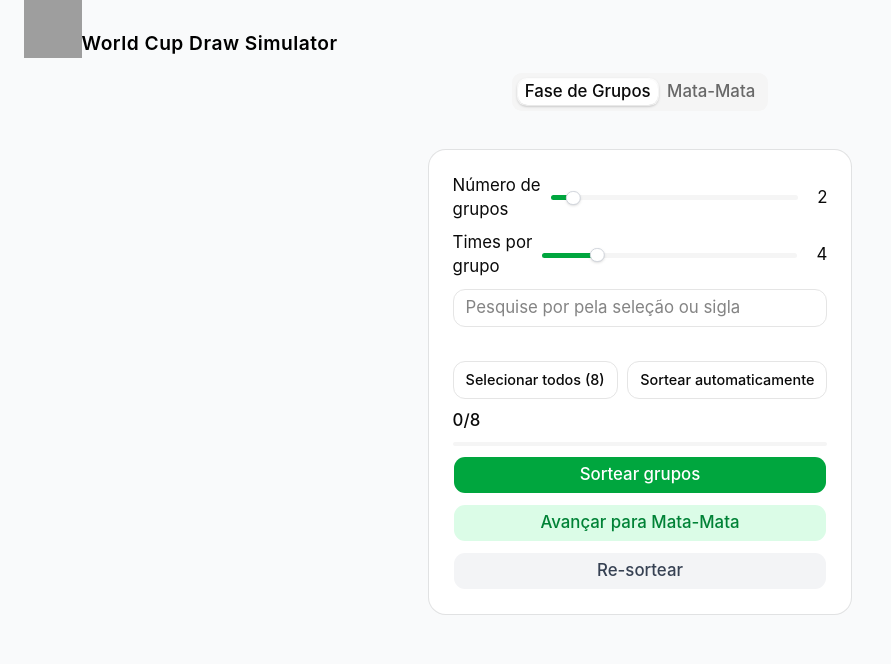
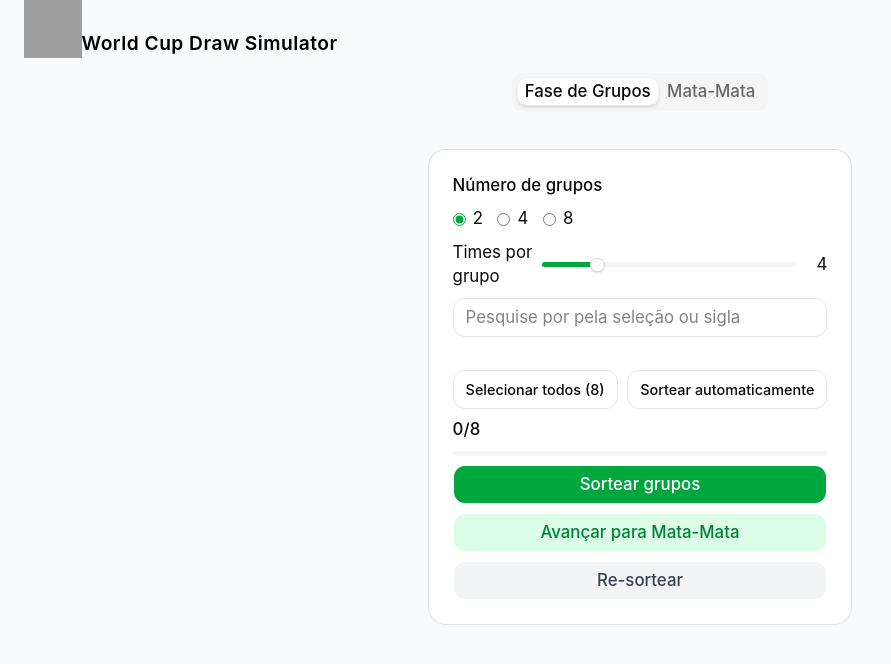
Before and after one commit to JulianQueiroz/world_cup_draw_simulator, a Next.js app: page /home in a window 1280 px wide. Shown: the top 664 px of the page, without its empty margins (0-891 px from the left). Built offline with nearby package versions, Linux system fonts and the light colour scheme; grey boxes are pictures that could not be loaded.

Commit message:
refactor: enhance Menu component with RadioGroup and improve validation logic

```diff
--- a/src/components/Menu/index.tsx
+++ b/src/components/Menu/index.tsx
@@ -1,6 +1,5 @@
 import { DrawMenuState, Group, Team } from '../../types/draw';
 import CompletedSelectionProgress from '../CompletedSelectionProgress';
-import SliderComponent from '../Slider';
 import TeamSelection from '../TeamSelection';
 import { useEffect, useState } from 'react';
 import { shuffleArray } from '../../lib/utils';
@@ -12,6 +11,8 @@ import { validateDrawSelection, validateDuplicateTeams, validateEqualGroupSizes,
 import { drawRepository } from '@/lib/repository/drawRepository';
 import { generateTournamentFromGroups } from '@/lib/knockout/knockout';
 import { buildGroups } from '@/lib/draw/groups';
+import RadioGroup from '../RadioGroup';
+import SliderComponent from '../Slider';
 
 const MAX_TEAMS = 32;
 
@@ -24,35 +25,31 @@ const allTeams: Team[] = data.teams.map((team) => ({
 }));
 
 type Props = {
-  setActiveTab: React.Dispatch<React.SetStateAction<string>>;
+  setActiveTab: (tab: string) => void;
 };
 
 const Menu = ({ setActiveTab }: Props) => {
   const { setGroups, groups, setTournament } = useStore();
-  const [groupsCount, setGroupsCount] = useState<number[]>([2]);
-  const [teamsPerGroup, setTeamsPerGroup] = useState<number[]>([4]);
+  const [groupsCount, setGroupsCount] = useState(2);
+  const [teamsPerGroup, setTeamsPerGroup] = useState(4);
   const [selectedTeams, setSelectedTeams] = useState<Team[]>([]);
   const [error, setError] = useState<string | null>(null);
+  const [isHydrated, setIsHydrated] = useState(false);
 
-  const totalGroups = groupsCount[0];
-  const totalTeamsPerGroup = teamsPerGroup[0];
+  const totalGroups = groupsCount;
+  const totalTeamsPerGroup = teamsPerGroup;
   const maxTeams = Math.min(totalGroups * totalTeamsPerGroup, MAX_TEAMS);
+  const maxTeamsPerGroup = Math.floor(MAX_TEAMS / totalGroups);
   const selectedCount = selectedTeams.length;
-
-  const maxTeamsPerGroup = Math.floor(MAX_TEAMS / totalGroups);
-  const maxGroups = Math.floor(MAX_TEAMS / totalTeamsPerGroup);
-  const [isHydrated, setIsHydrated] = useState(false);
 
   useEffect(() => {
     const savedSettings = drawRepository.loadSettings();
     if (savedSettings) {
       const restoredMaxTeams = Math.min(savedSettings.totalGroups * savedSettings.teamsPerGroup, MAX_TEAMS);
-
-      setGroupsCount([savedSettings.totalGroups]);
-      setTeamsPerGroup([savedSettings.teamsPerGroup]);
+      setGroupsCount(savedSettings.totalGroups);
+      setTeamsPerGroup(savedSettings.teamsPerGroup);
       setSelectedTeams((savedSettings.selectedTeams ?? []).slice(0, restoredMaxTeams));
     }
-
     setIsHydrated(true);
   }, []);
 
@@ -64,49 +61,30 @@ const Menu = ({ setActiveTab }: Props) => {
 
   useEffect(() => {
     if (!isHydrated) return;
-
     const settings: DrawMenuState = {
       totalGroups,
       teamsPerGroup: totalTeamsPerGroup,
       maxTeams,
       selectedTeams,
     };
-
     drawRepository.saveSettings(settings);
   }, [isHydrated, totalGroups, totalTeamsPerGroup, maxTeams, selectedTeams]);
 
   function handleDrawGroups() {
     const selectionError = validateDrawSelection(selectedTeams, maxTeams);
-    if (selectionError) {
-      setError(selectionError);
-      return;
-    }
+    if (selectionError) return setError(selectionError);
 
     const duplicateError = validateDuplicateTeams(selectedTeams);
-    if (duplicateError) {
-      setError(duplicateError);
-      return;
-    }
+    if (duplicateError) return setError(duplicateError);
+
     setError(null);
 
-    const shuffledTeams = shuffleArray(selectedTeams);
-    const groups = buildGroups(shuffledTeams, totalGroups, totalTeamsPerGroup);
-
-    let teamIndex = 0;
-    for (let groupIndex = 0; groupIndex < totalGroups; groupIndex++) {
-      for (let slot = 0; slot < totalTeamsPerGroup; slot++) {
-        if (teamIndex >= shuffledTeams.length) break;
-        groups[groupIndex].teams.push(shuffledTeams[teamIndex]);
-        teamIndex++;
-      }
-    }
+    const shuffled = shuffleArray(selectedTeams);
+    const groups = buildGroups(shuffled, totalGroups, totalTeamsPerGroup);
     const tournament = generateTournamentFromGroups(groups, 2);
 
     setGroups(groups);
-    drawRepository.saveGroups(groups);
-
     setTournament(tournament);
-    drawRepository.saveTournament(tournament);
   }
 
   function handleSelectAll() {
@@ -114,68 +92,43 @@ const Menu = ({ setActiveTab }: Props) => {
   }
 
   function handleAutoDrawGroups() {
-    const shuffledAll = shuffleArray(allTeams).slice(0, maxTeams);
-    setSelectedTeams(shuffledAll);
-
-    const groups = buildGroups(shuffledAll, totalGroups, totalTeamsPerGroup);
-
-    let teamIndex = 0;
-    for (let groupIndex = 0; groupIndex < totalGroups; groupIndex++) {
-      for (let slot = 0; slot < totalTeamsPerGroup; slot++) {
-        if (teamIndex >= shuffledAll.length) break;
-        groups[groupIndex].teams.push(shuffledAll[teamIndex]);
-        teamIndex++;
-      }
-    }
-
+    const shuffled = shuffleArray(allTeams).slice(0, maxTeams);
+    const groups = buildGroups(shuffled, totalGroups, totalTeamsPerGroup);
     const tournament = generateTournamentFromGroups(groups, 2);
 
+    setSelectedTeams(shuffled);
     setGroups(groups);
-    drawRepository.saveGroups(groups);
-
     setTournament(tournament);
-    drawRepository.saveTournament(tournament);
-
     setError(null);
   }
 
   function handleAdvanceToKnockout() {
     const completionError = validateGroupCompletion(groups, totalGroups * totalTeamsPerGroup);
-    if (completionError) {
-      setError(completionError);
-      return;
-    }
+    if (completionError) return setError(completionError);
+
+    const sizeError = validateEqualGroupSizes(groups);
+    if (sizeError) return setError(sizeError);
 
     const tournament = generateTournamentFromGroups(groups, 2);
+    setTournament(tournament);
 
-    setTournament(tournament);
-    drawRepository.saveTournament(tournament);
-
-    const sizeError = validateEqualGroupSizes(groups, totalTeamsPerGroup);
-    if (sizeError) return setError(sizeError);
     setError(null);
     setActiveTab('knockout');
   }
 
   return (
-    <Card className="mx-auto flex w-full max-w-sm flex-col gap-2 p-5 ">
-      <SliderComponent
+    <Card className="mx-auto flex w-full max-w-sm flex-col gap-2 p-5">
+      <RadioGroup
         title="Número de grupos"
-        sliderValue={groupsCount}
-        onChange={(val) => {
-          const newMax = Math.floor(MAX_TEAMS / teamsPerGroup[0]);
-          setGroupsCount([Math.min(val[0], newMax)]);
-        }}
-        max={maxGroups}
+        value={groupsCount}
+        onChange={(val) => setGroupsCount(val)}
+        options={[2, 4, 8]}
       />
 
       <SliderComponent
         title="Times por grupo"
-        sliderValue={teamsPerGroup}
-        onChange={(val) => {
-          const newMax = Math.floor(MAX_TEAMS / groupsCount[0]);
-          setTeamsPerGroup([Math.min(val[0], newMax)]);
-        }}
+        sliderValue={[teamsPerGroup]}
+        onChange={(val) => setTeamsPerGroup(Math.min(val[0], maxTeamsPerGroup))}
         max={maxTeamsPerGroup}
       />
 
--- /dev/null
+++ b/src/components/RadioGroup/index.tsx
@@ -0,0 +1,32 @@
+type Props = {
+  title: string;
+  value: number;
+  onChange: (value: number) => void;
+  options: number[];
+};
+
+const RadioGroup = ({ title, value, onChange, options }: Props) => {
+  return (
+    <div className="flex flex-col gap-2">
+      <span className="text-sm font-medium">{title}</span>
+      <div className="flex gap-3">
+        {options.map((opt) => (
+          <label
+            key={opt}
+            className="flex items-center gap-1.5 cursor-pointer">
+            <input
+              type="radio"
+              value={opt}
+              checked={value === opt}
+              onChange={() => onChange(opt)}
+              className="accent-green-600"
+            />
+            <span className="text-sm">{opt}</span>
+          </label>
+        ))}
+      </div>
+    </div>
+  );
+};
+
+export default RadioGroup;
--- a/src/lib/draw/validations.ts
+++ b/src/lib/draw/validations.ts
@@ -24,10 +24,14 @@ export function validateMinimumTeams(selectedTeams: Team[], min: number): string
   return null;
 }
 
-export function validateEqualGroupSizes(groups: Group[], teamsPerGroup: number): string | null {
-  const uneven = groups.find((g) => g.teams.length !== teamsPerGroup);
+export function validateEqualGroupSizes(groups: Group[]): string | null {
+  if (groups.length === 0) return null;
+
+  const expectedSize = groups[0].teams.length;
+  const uneven = groups.find((g) => g.teams.length !== expectedSize);
+
   if (uneven) {
-    return `O ${uneven.name} tem ${uneven.teams.length} time(s) — todos os grupos precisam ter exatamente ${teamsPerGroup} times.`;
+    return `O ${uneven.name} tem ${uneven.teams.length} time(s) — todos os grupos precisam ter exatamente ${expectedSize} times.`;
   }
   return null;
 }
```
Also changed, not shown: 1 other file (tests, documents, lock files or other folders).
